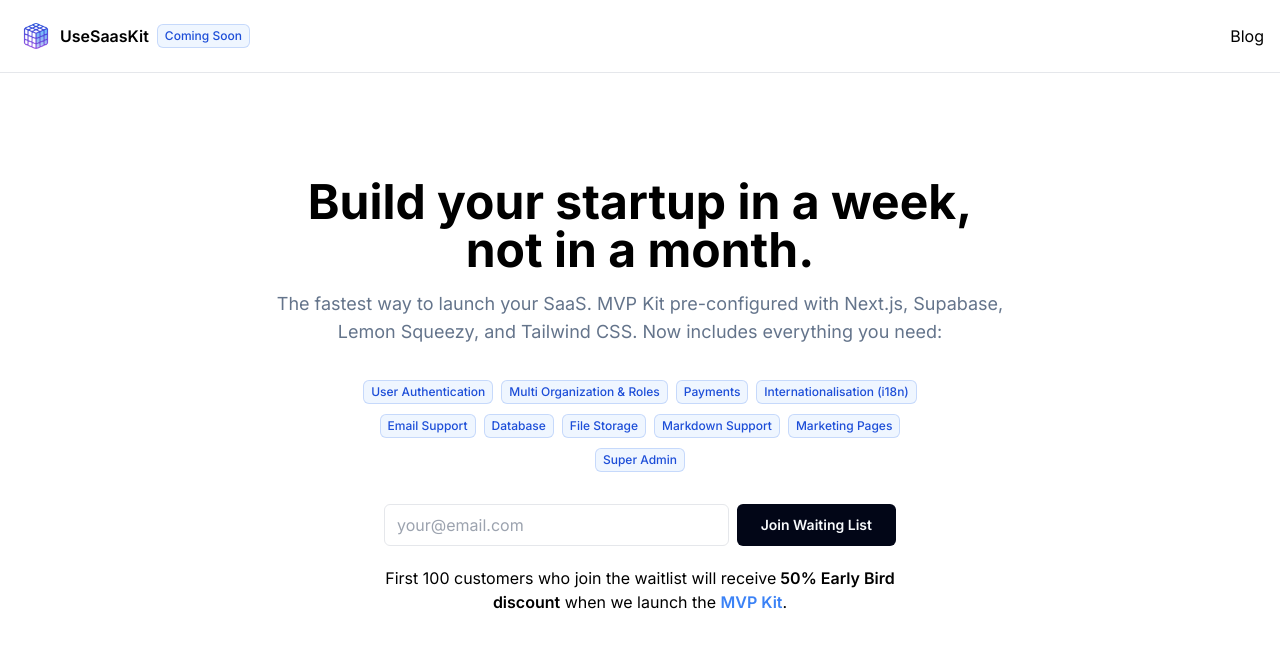
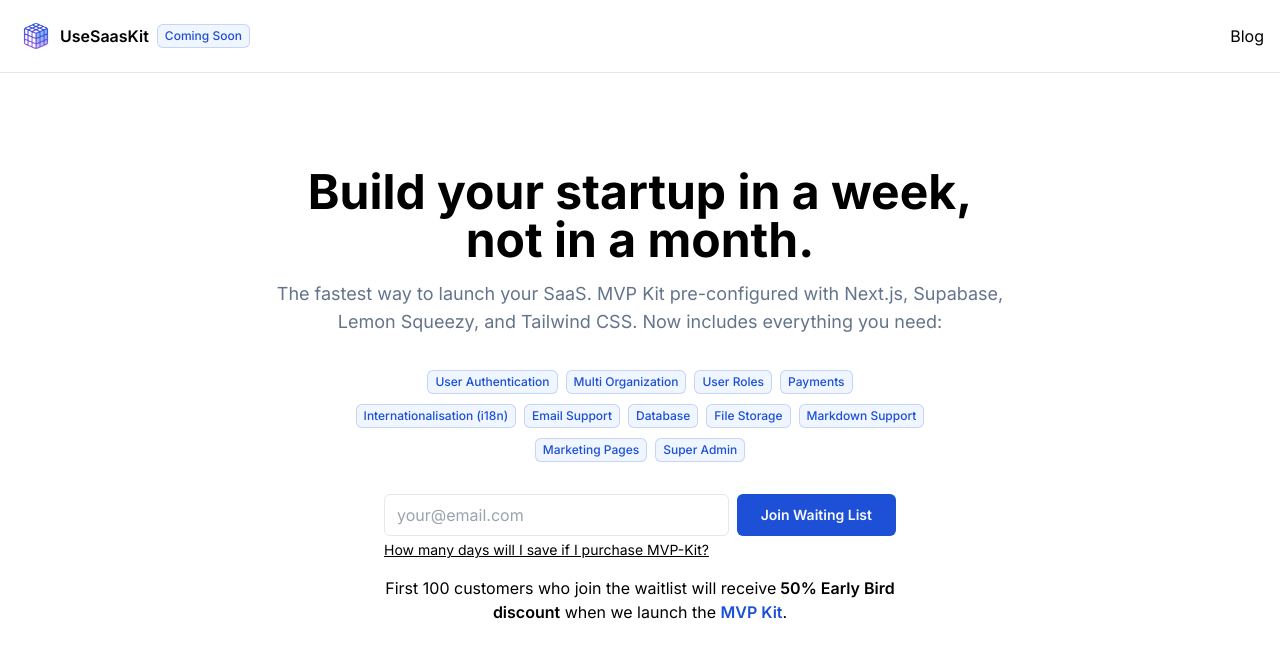
Before and after one commit to usesaaskit/coming-soon, a Next.js app: page / in a window 1280 px wide. Shown: the top 658 px of the page. Built offline with nearby package versions, Linux system fonts and the light colour scheme; no server answers.

Commit message:
feat: saving modal and minors ui changes (#3)

```diff
--- a/package.json
+++ b/package.json
@@ -12,6 +12,7 @@
     "@tailwindcss/typography": "^0.5.10",
     "bright": "^0.8.4",
     "clsx": "^2.1.0",
+    "lucide-react": "^0.356.0",
     "next": "14.1.3",
     "next-mdx-remote": "^4.4.1",
     "react": "^18",
--- a/src/app/layout.tsx
+++ b/src/app/layout.tsx
@@ -3,6 +3,7 @@
 import "@/styles/tailwind.css";
 import { cnMerge } from "@/utils";
 import { Navigation } from "@/components/navigation";
+import { CRONBOT_APP_URL } from "@/config/server";
 
 const inter = Inter({ subsets: ["latin"] });
 
@@ -21,6 +22,12 @@
       <body className={cnMerge(inter.className)}>
         <Navigation />
         {children}
+        <script async src={CRONBOT_APP_URL}></script>
+        <script
+          defer
+          data-domain="usesaaskit.com"
+          src="https://plausible.io/js/script.js"
+        ></script>
       </body>
     </html>
   );
--- a/src/app/page.tsx
+++ b/src/app/page.tsx
@@ -2,8 +2,16 @@
 import { JoinWaitingListForm } from "@/components/join-waiting-list-form";
 import { cnMerge } from "@/utils";
 import { FEATURES } from "@/constant";
+import Link from "next/link";
+import { SavingModal } from "@/components/saving-modal";
 
-export default function Home() {
+interface HomeProps {
+  searchParams: { "saving-modal": string };
+}
+
+export default function Home({ searchParams }: HomeProps) {
+  const isSavingModalOpen = searchParams["saving-modal"] === "true";
+
   return (
     <main
       className={cnMerge(
@@ -29,13 +37,20 @@
         </ul>
 
         <JoinWaitingListForm />
+        <Link
+          href="?saving-modal=true"
+          className="inline-block max-w-lg text-left w-full underline text-sm -mt-2"
+        >
+          How many days will I save if I purchase MVP-Kit?
+        </Link>
         <p className="mt-2 max-w-lg">
           First 100 customers who join the waitlist will receive
           <span className="font-semibold"> 50% Early Bird discount</span> when
           we launch the{" "}
-          <span className="text-blue-500 font-semibold">MVP Kit</span>.
+          <span className="text-primary font-semibold">MVP Kit</span>.
         </p>
       </div>
+      {isSavingModalOpen && <SavingModal />}
     </main>
   );
 }
--- a/src/components/badge.tsx
+++ b/src/components/badge.tsx
@@ -3,7 +3,7 @@
 
 const variants = {
   success: "bg-green-50 text-green-700 ring-green-600/20",
-  primary: "bg-blue-50 text-blue-700 ring-blue-600/20",
+  primary: "bg-blue-50 text-primary ring-primary/20",
 };
 
 export function Badge({
@@ -15,7 +15,6 @@
     <span
       className={cnMerge(
         "inline-flex items-center gap-x-0.5 rounded-md px-2 py-1 font-medium  text-xs ring-1 ring-inset",
-        "bg-blue-50   text-blue-700  ring-blue-600/20",
         variants[variant],
         className
       )}
--- a/src/components/join-waiting-list-form.tsx
+++ b/src/components/join-waiting-list-form.tsx
@@ -22,7 +22,7 @@
 
     try {
       setFormStatus("loading");
-      await createNewSubscription(email as string);
+      await createNewSubscription(email!);
       setFormStatus("success");
     } catch (error) {
       setFormStatus("error");
@@ -43,17 +43,17 @@
         <input
           type="email"
           placeholder="your@email.com"
-          className="flex-1 px-3 py-2 rounded-md border"
+          className="flex-1 px-3 py-2 rounded-md border outline-none focus:border-primary"
           name="email"
         />
         <button
           type="submit"
-          className="px-6 py-2 rounded-md bg-slate-950 text-slate-50 text-sm font-semibold"
+          className="px-6 py-2 rounded-md bg-primary text-slate-50 text-sm font-semibold"
         >
           {formStatus === "loading" ? "Joining..." : "Join Waiting List"}
         </button>
       </div>
-      <p className="mt-1 text-red-500">{eamilValidationMessage}</p>
+      <p className="text-left mt-1 text-red-500">{eamilValidationMessage}</p>
     </form>
   );
 }
--- a/src/components/logo.tsx
+++ b/src/components/logo.tsx
@@ -10,7 +10,6 @@
           alt="a logo of usesasskit.com"
           width={40}
           height={40}
-          quality={100}
         />
         <p className="font-semibold text-base">UseSaasKit</p>
       </div>
--- /dev/null
+++ b/src/components/saving-modal.tsx
@@ -0,0 +1,114 @@
+import { Info, X } from "lucide-react";
+import Link from "next/link";
+
+const list = [
+  { feature: "Authentication", custom: "3-5 days", MVPKit: "1-2 hours" },
+  { feature: "Multi Organization", custom: "3-5 days", MVPKit: "1-2 hours" },
+  { feature: "User Roles", custom: "2-4 days", MVPKit: "1-2 hours" },
+  { feature: "Payments", custom: "4-6 days", MVPKit: "2-4 hours" },
+  {
+    feature: "Internationalisation (i18n)",
+    custom: "2-4 days",
+    MVPKit: "2-4 hours",
+  },
+  {
+    feature: "Emails",
+    custom: "1 day",
+    MVPKit: "1 hour",
+  },
+  {
+    feature: "Database",
+    custom: "2-3 hours",
+    MVPKit: "1 hour",
+  },
+  {
+    feature: "File Storage",
+    custom: "2-3 hours",
+    MVPKit: "1 hour",
+  },
+  {
+    feature: "Markdown Support",
+    custom: "4-6 hours",
+    MVPKit: "1 hour",
+  },
+  {
+    feature: "Marketing Pages",
+    custom: "3-5 days",
+    MVPKit: "2-4 hours",
+  },
+  {
+    feature: "Super Admin",
+    custom: "2-4 days",
+    MVPKit: "2-4 hours",
+  },
+  {
+    feature: "Total Days Required",
+    custom: "21-35 days",
+    MVPKit: "2-3.5 days",
+  },
+];
+
+export function SavingModal() {
+  return (
+    <div className="fixed top-0 left-0 w-full h-full bg-slate-950/20 flex justify-center items-center">
+      <div className="bg-white sm:max-w-2xl w-full h-full sm:h-auto rounded-md overflow-hidden relative">
+        <div className="px-3 py-4 border-b flex justify-between items-center">
+          <p className="font-semibold">
+            How many days will I save if I purchase MVP-Kit?
+          </p>
+          <Link href="/">
+            <X size={20} />
+          </Link>
+        </div>
+        <div className="sm:h-[80vh] sm:max-h-[600px] overflow-y-auto">
+          <table className=" divide-y divide-slate-200 min-w-full">
+            <thead className="sticky top-0 bg-slate-100">
+              <tr>
+                <th
+                  scope="col"
+                  className="py-3.5 pl-4 pr-3 text-left text-sm font-semibold text-slate-900 sm:pl-3"
+                >
+                  Feature
+                </th>
+                <th
+                  scope="col"
+                  className="px-4 py-3.5 text-left text-sm font-semibold text-slate-900"
+                >
+                  Time Required to Build by Yourself
+                </th>
+                <th
+                  scope="col"
+                  className="px-4 py-3.5 text-left text-sm font-semibold text-slate-900"
+                >
+                  Time Required to Build Using MVP-Kit
+                </th>
+              </tr>
+            </thead>
+            <tbody className="bg-white divide-y divide-slate-100">
+              {list.map(({ MVPKit, custom, feature }) => (
+                <tr key={feature} className="even:bg-slate-50">
+                  <td className="whitespace-nowrap py-4 pl-4 pr-3 text-sm font-medium text-slate-900 sm:pl-3">
+                    {feature}
+                  </td>
+                  <td className="whitespace-nowrap px-4 py-4 text-sm text-slate-500">
+                    {custom}
+                  </td>
+                  <td className="whitespace-nowrap px-4 py-4 text-sm text-slate-500">
+                    {MVPKit}
+                  </td>
+                </tr>
+              ))}
+            </tbody>
+          </table>
+        </div>
+        <p className="p-3 text-sm border-t flex gap-1">
+          <Info className="size-5 text-primary shrink-0" />{" "}
+          <span>
+            These estimates are based on average development times and may vary
+            based on individual project requirements and developer experience.
+          </span>
+        </p>
+      </div>
+    </div>
+  );
+}
--- a/src/config/server.ts
+++ b/src/config/server.ts
@@ -1,2 +1,3 @@
 export const CONVERTKIT_API_KEY = process.env.CONVERTKIT_API_KEY;
 export const CONVERTKIT_FORM_ID = process.env.CONVERTKIT_FORM_ID;
+export const CRONBOT_APP_URL = process.env.CRONBOT_APP_URL;
--- a/src/constant/index.ts
+++ b/src/constant/index.ts
@@ -4,7 +4,8 @@
 
 export const FEATURES = [
   "User Authentication",
-  "Multi Organization & Roles",
+  "Multi Organization",
+  "User Roles",
   "Payments",
   "Internationalisation (i18n)",
   "Email Support",
--- a/tailwind.config.ts
+++ b/tailwind.config.ts
@@ -12,6 +12,9 @@
         center: true,
         padding: "1rem",
       },
+      colors: {
+        primary: "hsl(224 76% 48%)",
+      },
     },
   },
   plugins: [require("@tailwindcss/typography")],
```
Also changed, not shown: 1 other file (tests, documents, lock files or other folders).
